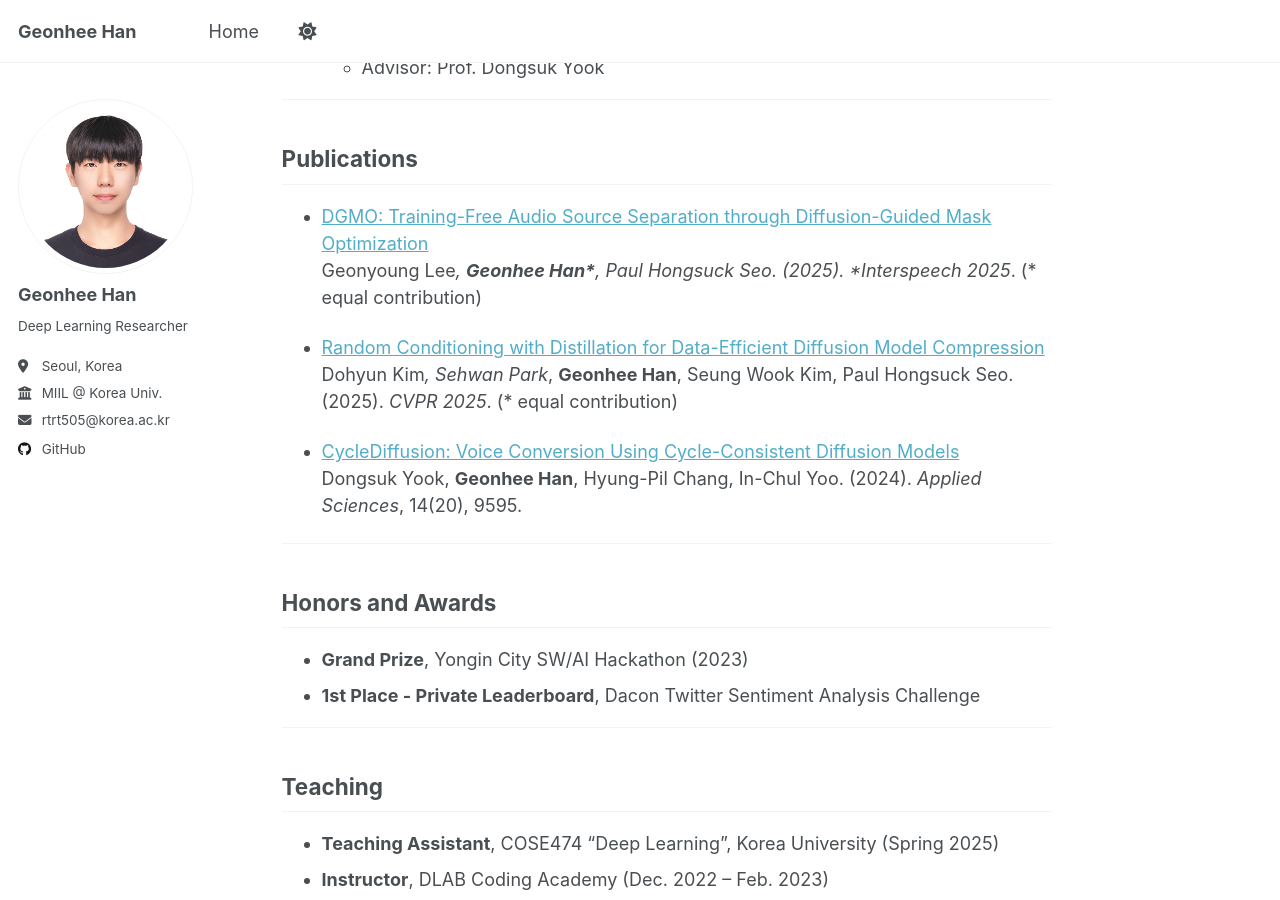
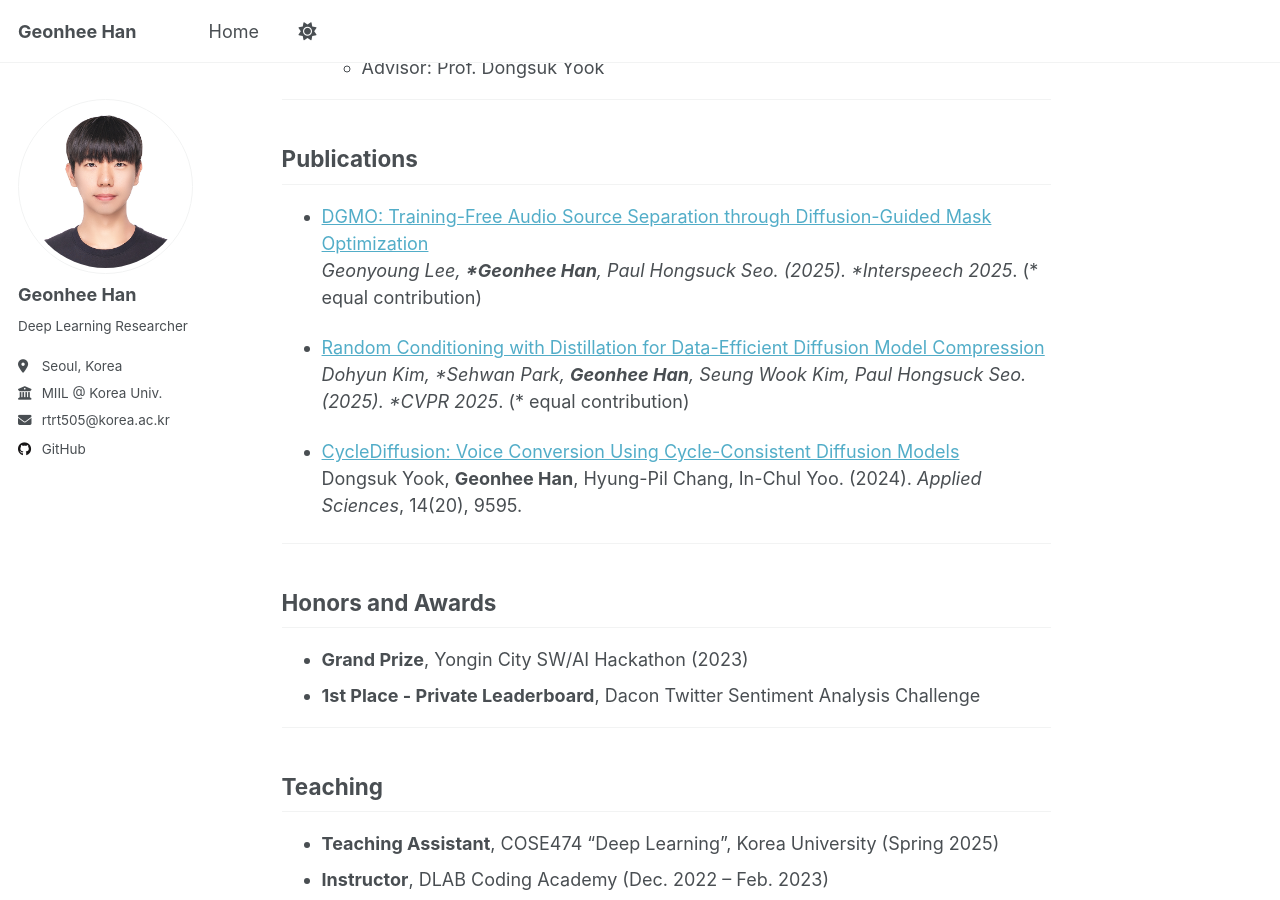
Before and after one commit to chaksseu/chaksseu.github.io, a Jekyll site: the page built from _pages/home.md, in a window 1280 px wide and 900 px high, scrolled down 726 px. Built offline with Jekyll 4.4.1, drawn with Linux system fonts in a browser that asks for light colours.

```diff
--- a/_pages/home.md
+++ b/_pages/home.md
@@ -33,10 +33,10 @@
 ## Publications
 
 * <a href="https://example.com/dgmo_paper" target="_blank">DGMO: Training-Free Audio Source Separation through Diffusion-Guided Mask Optimization</a>
-  Geonyoung Lee*, <b>Geonhee Han*</b>, Paul Hongsuck Seo. (2025). *Interspeech 2025*. (* equal contribution)
+  *Geonyoung Lee, <b>*Geonhee Han</b>, Paul Hongsuck Seo. (2025). *Interspeech 2025*. (* equal contribution)
 
 * <a href="https://dohyun-as.github.io/Random-Conditioning/" target="_blank">Random Conditioning with Distillation for Data-Efficient Diffusion Model Compression</a>
-  Dohyun Kim*, Sehwan Park*, <b>Geonhee Han</b>, Seung Wook Kim, Paul Hongsuck Seo. (2025). *CVPR 2025*. (* equal contribution)
+  *Dohyun Kim, *Sehwan Park, <b>Geonhee Han</b>, Seung Wook Kim, Paul Hongsuck Seo. (2025). *CVPR 2025*. (* equal contribution)
 
 * <a href="https://ai.korea.ac.kr/demo-cyclediffusion-vc/" target="_blank">CycleDiffusion: Voice Conversion Using Cycle-Consistent Diffusion Models</a>
   Dongsuk Yook, <b>Geonhee Han</b>, Hyung-Pil Chang, In-Chul Yoo. (2024). *Applied Sciences*, 14(20), 9595.
```
